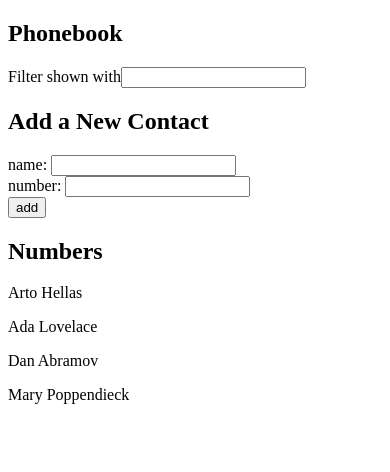
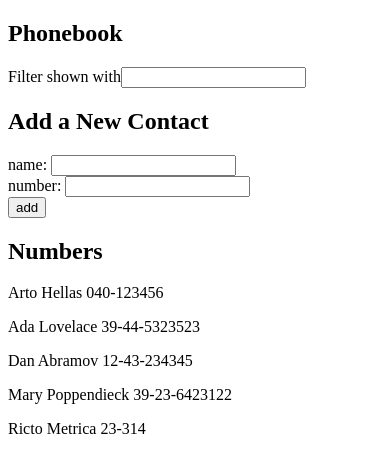
Before and after one commit to w1sec0d/fullstack-course, a React (Vite) app in the folder part2-communicating-with-server/phonebook/: page / in a window 390 px wide. Shown: the top 472 px of the page. Built offline with nearby package versions, Linux system fonts and the light colour scheme; data requests are answered from the project's data file.

Commit message:
Add exercises 2.12: The Phonebook step and 2.13: The Phonebook step 8

```diff
--- a/part2-communicating-with-server/phonebook/db.json
+++ b/part2-communicating-with-server/phonebook/db.json
@@ -1,29 +1,29 @@
 {
-  "persons": [
+  "contacts": [
     {
       "name": "Arto Hellas",
-      "number": "040-123456",
-      "id": 1
+      "phone": "040-123456",
+      "id": "1"
     },
     {
       "name": "Ada Lovelace",
-      "number": "39-44-5323523",
-      "id": 2
+      "phone": "39-44-5323523",
+      "id": "2"
     },
     {
       "name": "Dan Abramov",
-      "number": "12-43-234345",
-      "id": 3
+      "phone": "12-43-234345",
+      "id": "3"
     },
     {
       "name": "Mary Poppendieck",
-      "number": "39-23-6423122",
-      "id": 4
-    }
-  ],
-  "test": [
+      "phone": "39-23-6423122",
+      "id": "4"
+    },
     {
-      "name": "hey!"
+      "id": "07bf",
+      "name": "Ricto Metrica",
+      "phone": "23-314"
     }
   ]
 }
--- a/part2-communicating-with-server/phonebook/src/App.jsx
+++ b/part2-communicating-with-server/phonebook/src/App.jsx
@@ -1,36 +1,44 @@
 import { useState, useEffect } from "react";
-import axios from "axios";
+import PhonebookService from "./services/phonebook";
 
 import Filter from "./components/Filter";
 import PersonForm from "./components/PersonForm";
 import People from "./components/People";
 
 const App = () => {
-  const [persons, setPersons] = useState([]);
+  const [people, setPeople] = useState([]);
   const [newName, setNewName] = useState("");
   const [newPhone, setNewPhone] = useState("");
   const [filter, setFilter] = useState("");
 
-  const filteredPeople = persons.filter((person) =>
-    person.name.toLowerCase().startsWith(filter.toLowerCase())
-  );
-
-  const handleSubmit = (event) => {
+  const handleSubmit = async (event) => {
     event.preventDefault();
-    if (persons.some((obj) => obj.name == newName)) {
+    if (people.some((obj) => obj.name == newName)) {
       window.alert(`${newName} is already added on the notebook!`);
     } else {
-      setPersons(persons.concat({ name: newName, phone: newPhone }));
+      let request = await PhonebookService.create({
+        name: newName,
+        phone: newPhone,
+      });
+
+      if (request) {
+        setPeople((previousPeople) =>
+          previousPeople.concat({ name: newName, phone: newPhone })
+        );
+      }
     }
     setNewName("");
     setNewPhone("");
   };
 
   useEffect(() => {
-    axios
-      .get("http://localhost:3001/persons")
-      .then((res) => setPersons(res.data));
+    PhonebookService.getAll().then((res) => setPeople(res));
+    console.log("get all!");
   }, []);
+
+  const filteredPeople = people.filter((person) =>
+    person.name.toLowerCase().startsWith(filter.toLowerCase())
+  );
 
   return (
     <div>
--- a/part2-communicating-with-server/phonebook/src/components/People.jsx
+++ b/part2-communicating-with-server/phonebook/src/components/People.jsx
@@ -1,6 +1,6 @@
 const People = ({ filteredPeople }) => {
   return filteredPeople.map((person) => (
-    <p key={person.name}>
+    <p key={person.id ? person.id : person.name}>
       {person.name} {person.phone}
     </p>
   ));
--- a/part2-communicating-with-server/phonebook/src/main.jsx
+++ b/part2-communicating-with-server/phonebook/src/main.jsx
@@ -2,8 +2,4 @@ import React from "react";
 import ReactDOM from "react-dom/client";
 import App from "./App.jsx";
 
-ReactDOM.createRoot(document.getElementById("root")).render(
-  <React.StrictMode>
-    <App />
-  </React.StrictMode>
-);
+ReactDOM.createRoot(document.getElementById("root")).render(<App />);
--- /dev/null
+++ b/part2-communicating-with-server/phonebook/src/services/phonebook.js
@@ -0,0 +1,14 @@
+import axios from "axios";
+const baseURL = "http://localhost:3001/contacts";
+
+const getAll = () => {
+  const request = axios.get(baseURL);
+  return request.then((res) => res.data);
+};
+
+const create = (newContact) => {
+  const request = axios.post(baseURL, newContact);
+  return request.then((res) => res.data);
+};
+
+export default { getAll, create };
```
